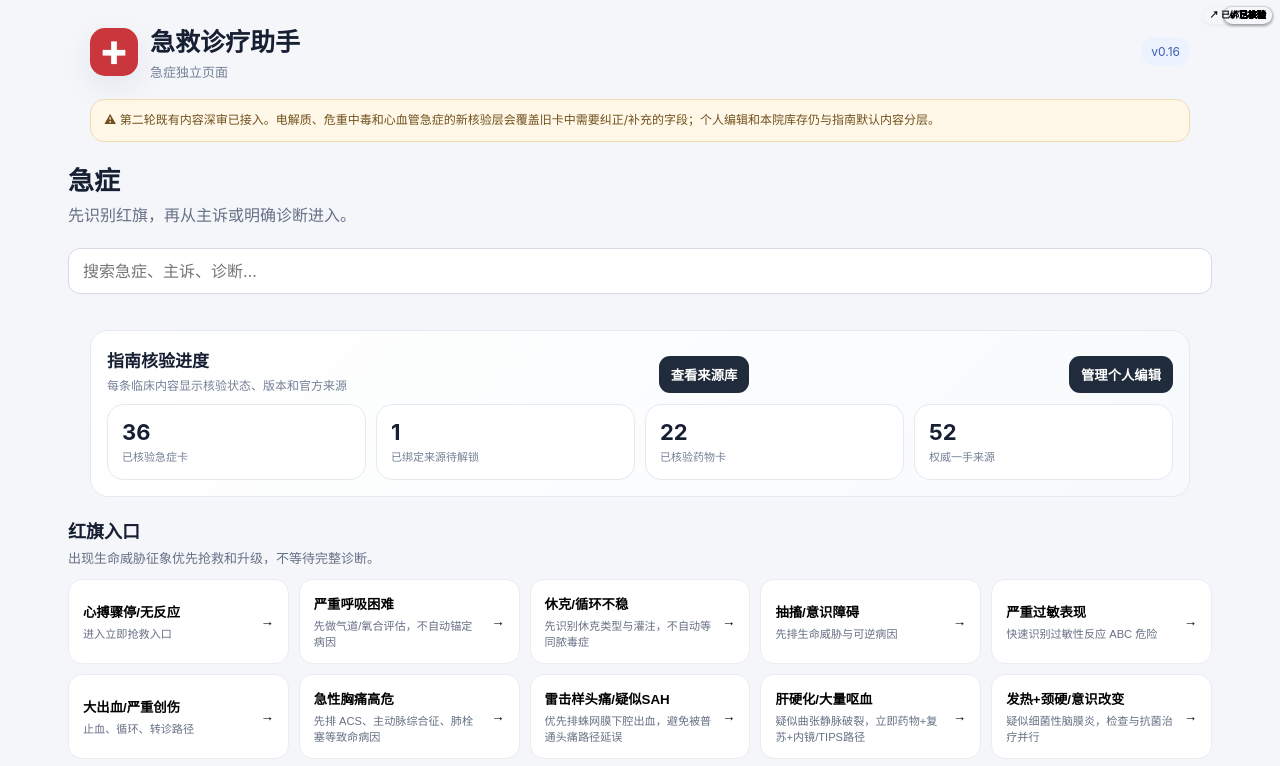
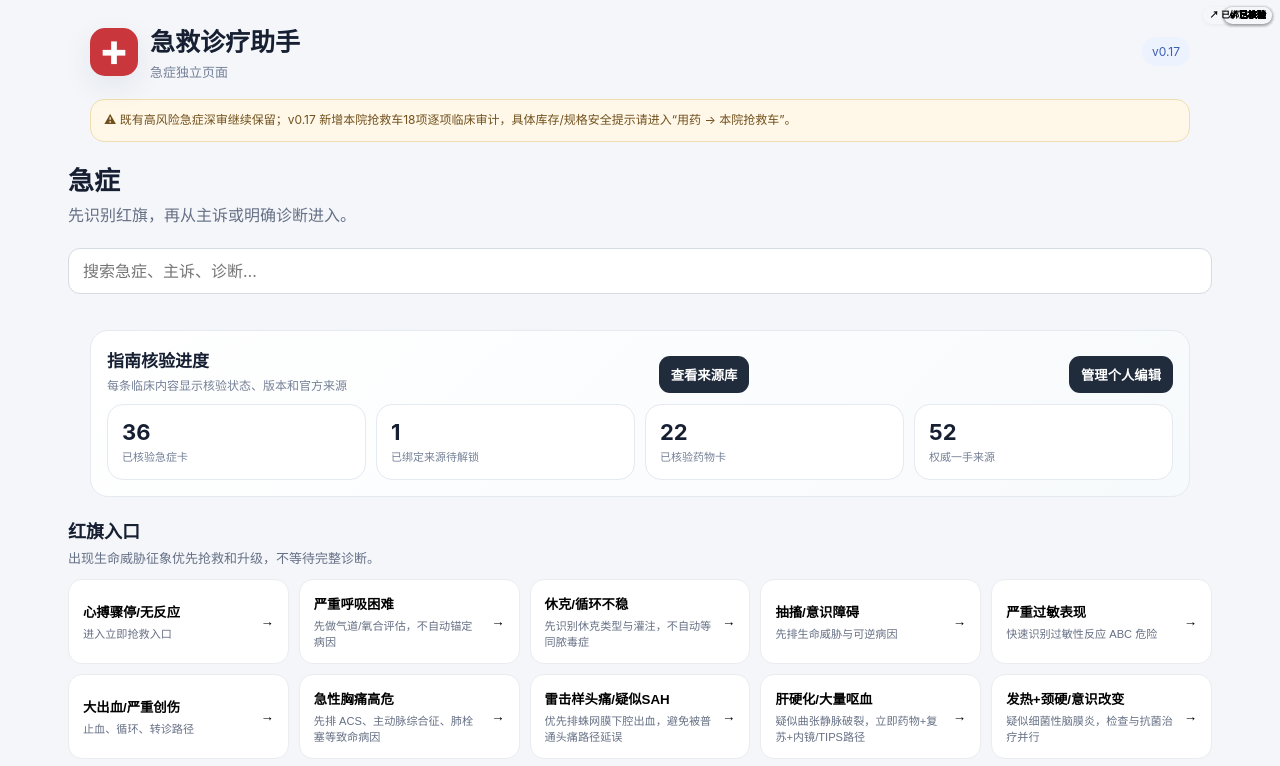
Before and after one commit to tinnxq-alt/emergency-care-assistant, a plain HTML site: page emergency.html in a window 1280 px wide. Shown: the top 766 px of the page. Drawn offline with Linux system fonts and the light colour scheme.

Commit message:
chore: update emergency page shell to v0.17

```diff
--- a/emergency.html
+++ b/emergency.html
@@ -4,15 +4,15 @@
   <meta charset="utf-8" />
   <meta name="viewport" content="width=device-width,initial-scale=1,viewport-fit=cover" />
   <meta name="theme-color" content="#c9363c" />
-  <title>急症 · 急救诊疗助手 v0.16</title>
+  <title>急症 · 急救诊疗助手 v0.17</title>
   <link rel="manifest" href="./manifest.webmanifest" />
   <link rel="icon" href="./icon.svg" type="image/svg+xml" />
   <link rel="stylesheet" href="./styles.css" /><link rel="stylesheet" href="./enhancements.css" /><link rel="stylesheet" href="./clinical.css" /><link rel="stylesheet" href="./clinical-decorators.css" /><link rel="stylesheet" href="./editable.css" /><link rel="stylesheet" href="./navigation.css" />
 </head>
 <body data-page="emergency">
   <div class="subpage-shell">
-    <header class="topbar"><div class="brand"><div class="brand-mark">✚</div><div><h1>急救诊疗助手</h1><p>急症独立页面</p></div></div><span class="version">v0.16</span></header>
-    <div class="safety-banner">⚠ 第二轮既有内容深审已接入。电解质、危重中毒和心血管急症的新核验层会覆盖旧卡中需要纠正/补充的字段；个人编辑和本院库存仍与指南默认内容分层。</div>
+    <header class="topbar"><div class="brand"><div class="brand-mark">✚</div><div><h1>急救诊疗助手</h1><p>急症独立页面</p></div></div><span class="version">v0.17</span></header>
+    <div class="safety-banner">⚠ 既有高风险急症深审继续保留；v0.17 新增本院抢救车18项逐项临床审计，具体库存/规格安全提示请进入“用药 → 本院抢救车”。</div>
     <div class="subpage-head"><div><h1>急症</h1><p>先识别红旗，再从主诉或明确诊断进入。</p></div></div>
     <div class="page-search"><input id="emergencySearch" placeholder="搜索急症、主诉、诊断…" autocomplete="off" /></div>
     <main>
```
